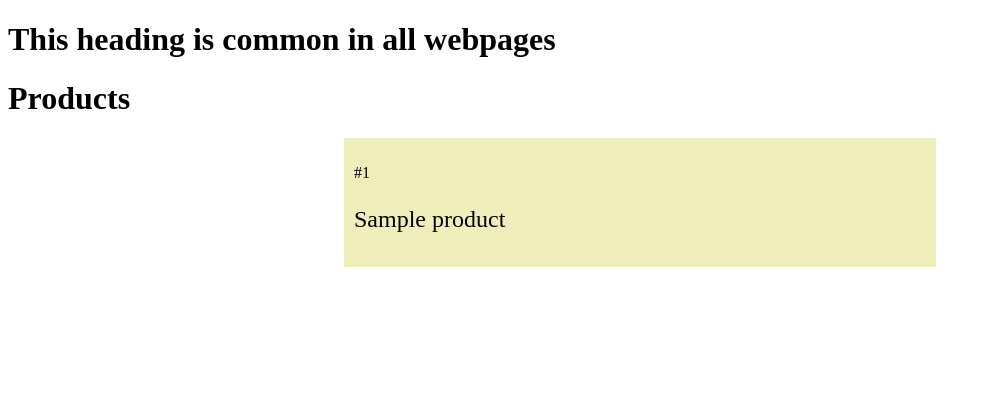
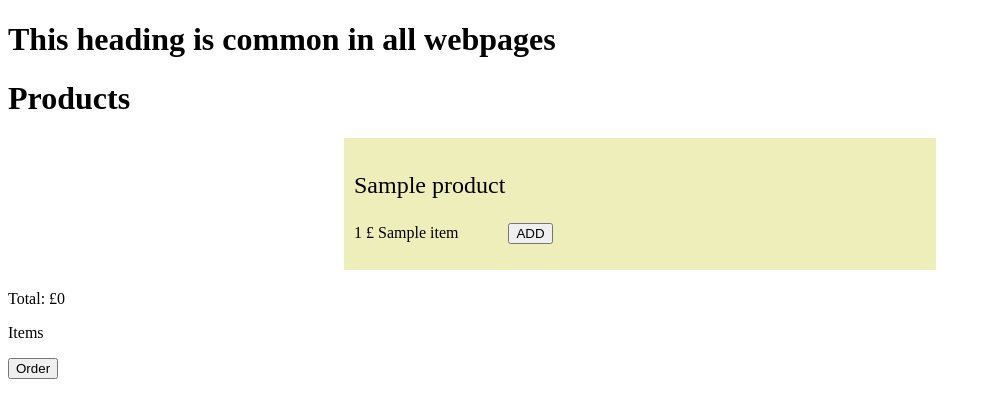
Before and after one commit to chanyadeshani/Cofeeshop, a Flask app: template templates/menu.html in a window 1280 px wide. Shown: the top 418 px of the page, without its empty margins (0-991 px from the left). Run offline with Flask 3, Linux system fonts and the light colour scheme; the template is opened without the code that fills it: most values are stand-ins (such as "Sample title", 1, 10 or a date in 2020).

Commit message:
Add items to shoping cart

```diff
--- a/main.py
+++ b/main.py
@@ -1,31 +1,38 @@
-from flask import Flask, render_template
+from flask import Flask, render_template, jsonify
+from flask_wtf import FlaskForm
+from wtforms import StringField, SubmitField
+from wtforms.validators import DataRequired
+import os
 
 app = Flask(__name__)
 
-
-@app.route('/')
-def index():
-    return render_template('home.html')
+app.config['SECRET_KEY'] = 'Some hard to guess key'
+app.config['MAIL_SERVER'] = 'smtp.googlemail.com'
+app.config['Mail_PORT'] = 587
+app.config['MAIL_USE_TLS'] = True
+app.config['MAIL_USERNAME'] = os.environ.get('MAIL_USERNAME')
+app.config['MAIL_PASSWORD'] = os.environ.get('MAIL_PASSWORD')
 
 
-@app.route('/second_page')
-def secondpage():
-    return render_template('second_page.html')
+class NameForm(FlaskForm):
+    name = StringField('What is your name?', validators=[DataRequired()])
+    submit = SubmitField('Submit')
 
 
-@app.route('/user/<username>')
-def show_user(username):
-    # Greet the user
-    return 'Hello ' + username
-gender = "Male"
-gender = gender.capitalize().strip()
-@app.route('/menu/')
+@app.route('/login', methods=['GET', 'POST'])
+def login():
+    name = None
+    form = NameForm()
+    if form.validate_on_submit():
+        name = form.name.data
+        form.name.data = ''
+    return render_template('login.html', form=form, name=name)
+
+
+@app.route('/menu')
 def menu():
-    products = {"Espresso":["Latte","Mocha","Macchiato","Cappuccino","Americano"],
-                "Brewed Coffee":["Filter coffee", "Iced Coffee & Cold Brew"],
-                "Hot Tea":["Brewed Tea","Tea Latte"],
-                "Iced Tea":["Iced Tea","Iced Tea Latte"],
-                "Hot Chocolate":["Classic Hot Chocolate","White Hot Chocolate"]
+    products = {"Espresso": [["Latte", 3.0], ["Mocha", 4.0], ["Macchiato", 2], ["Cappuccino", 4], ["Americano", 5]],
+                "Brewed Coffee": [["Filter coffee", 2], ["Iced Coffee & Cold Brew", 3]]
                 }
 
     return render_template('menu.html', products=products)
--- a/templates/menu.html
+++ b/templates/menu.html
@@ -10,9 +10,35 @@
                 {% set bg_color = '#eeeebb' %}
             {% endif %}
             <div style="padding: 10px; background-color: {{ bg_color }}; margin: 20px">
-                <p>#{{ loop.index }}</p>
                 <p style="font-size: 24px">{{ product }}</p>
+                {% for item in products[product] %}
+                    <p>{{item[0]}} £ {{item[1]}}<button onclick="addToCart('{{ item[0] }}', {{ item[1] }})", style="margin-left: 50px">ADD</button></p>
+                {% endfor %}
+
             </div>
         {% endfor %}
     </div>
+    <p>Total: £<span id="total">0</span></p>
+    <p>Items</p>
+    <p id = "items"></p>
+<button id = 'submit', onclick="order()"> Order</button>
+<script>
+        function addToCart(productName,price) {
+            // Get the current total
+            let totalElement = document.getElementById("total");
+            let currentTotal = parseFloat(totalElement.textContent.replace('£', ''));
+
+            // Add the product price to the total
+            let newTotal = currentTotal + price;
+
+            // Update the total element
+            totalElement.textContent = newTotal.toFixed(2);
+            let items = document.getElementById("items");
+            items.textContent = items.textContent + " " + productName;
+        }
+        function order(){
+            let items = document.getElementById("items").textContent
+            let price = document.getElementById("total").textContent
+        }
+</script>
 {% endblock %}
```
